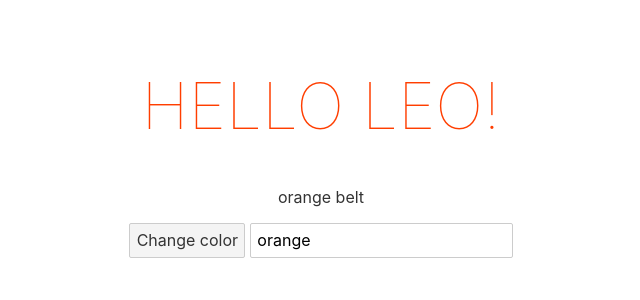
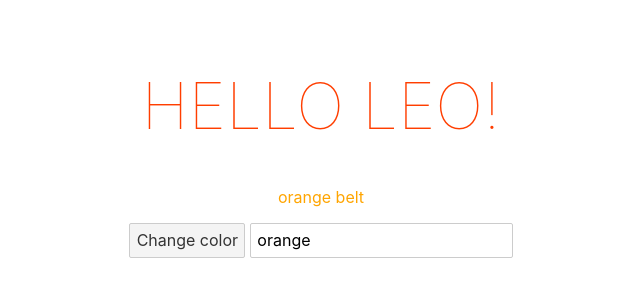
Before and after one commit to hckrtst/polls, a Svelte app: page / in a window 1280 px wide. Shown: the top 300 px of the page, without its empty margins (319-959 px from the left). Built offline with nearby package versions, Linux system fonts and the light colour scheme.

Commit message:
apply dynamic style

```diff
--- a/src/App.svelte
+++ b/src/App.svelte
@@ -31,7 +31,7 @@
 
 <main>
   <h1>Hello {name}!</h1>
-  <p>{belt} belt</p>
+  <p style="color: {belt}">{belt} belt</p>
   <button on:click={changeColor}>Change color</button>
   <input bind:value={belt} />
 </main>
```
